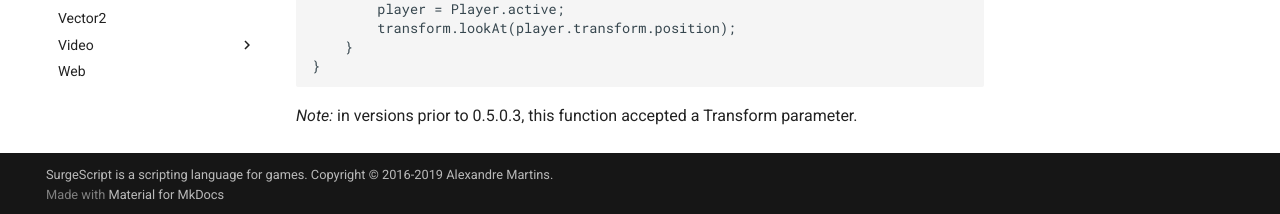
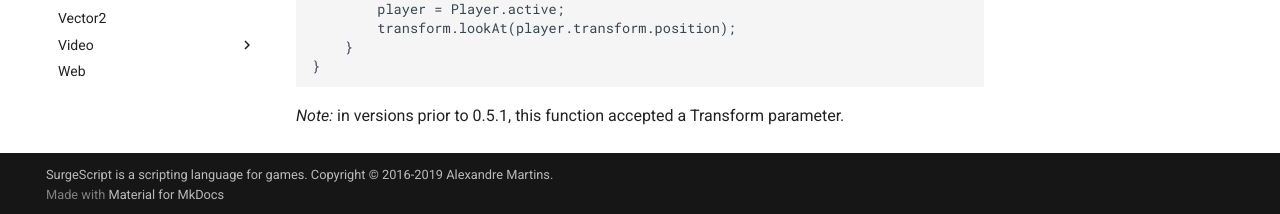
Before and after one commit to alemart/surgescript, an MkDocs documentation site: the page built from docs/engine/transform.md, in a window 1280 px wide and 900 px high, scrolled down 4628 px. Shown: the part 683-897 px from the top of the window. Built offline with MkDocs 1.6.1 and Material for MkDocs 9.7.7, drawn with Linux system fonts in a browser that asks for light colours; comment, search, counter and statistics services are not loaded; some of the changed text lies outside the part shown.

Commit message:
Fixed version number

````diff
--- a/docs/engine/transform.md
+++ b/docs/engine/transform.md
@@ -171,7 +171,7 @@ object "My Level Object" is "entity"
 }
 ```
 
-*Note:* in versions prior to 0.5.0.3, this function was called `move`.
+*Note:* in versions prior to 0.5.1, this function was called `move`.
 
 #### translate
 
@@ -243,4 +243,4 @@ object "My Level Object" is "entity"
 }
 ```
 
-*Note:* in versions prior to 0.5.0.3, this function accepted a Transform parameter.
+*Note:* in versions prior to 0.5.1, this function accepted a Transform parameter.
````
Also changed, not shown: docs/engine/enemy.md (+1 -1 lines).
